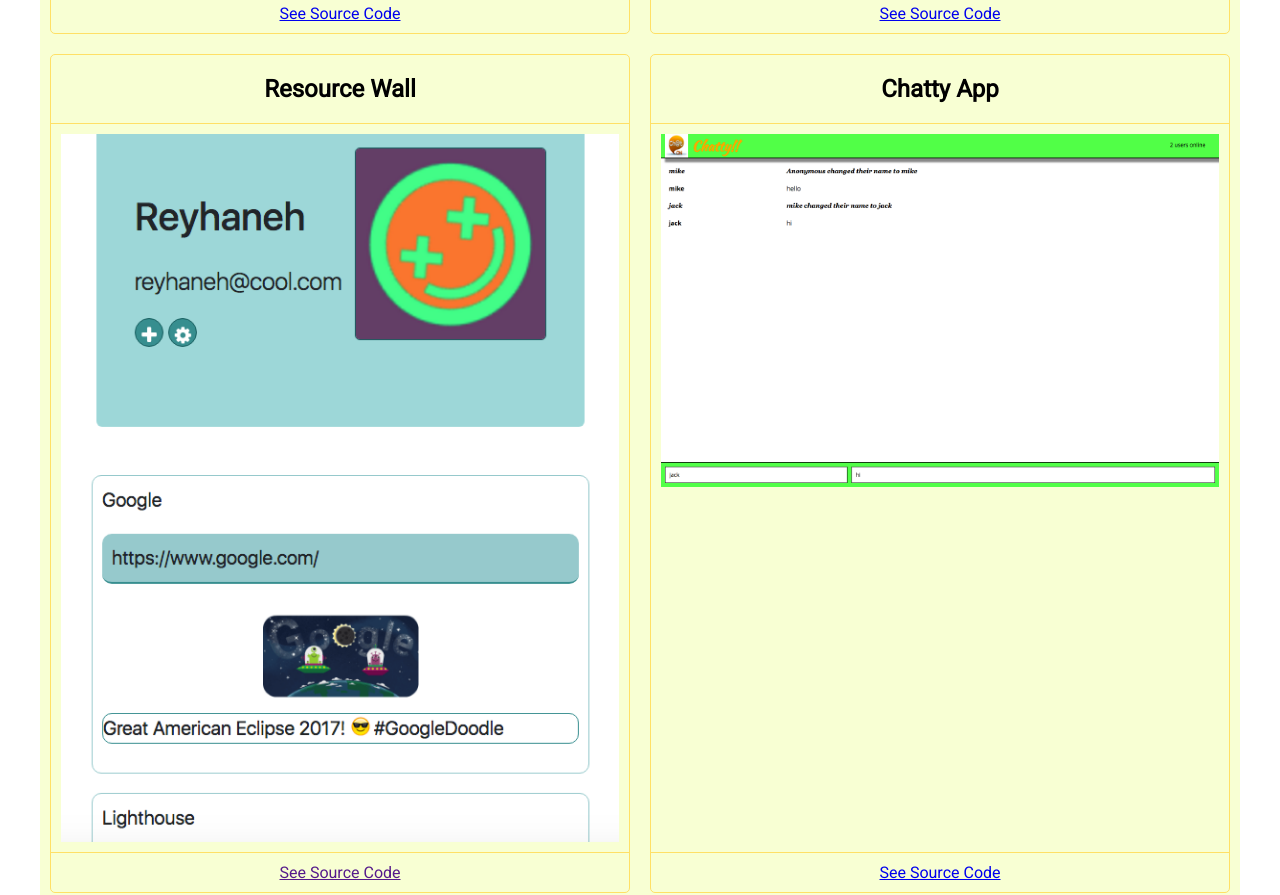
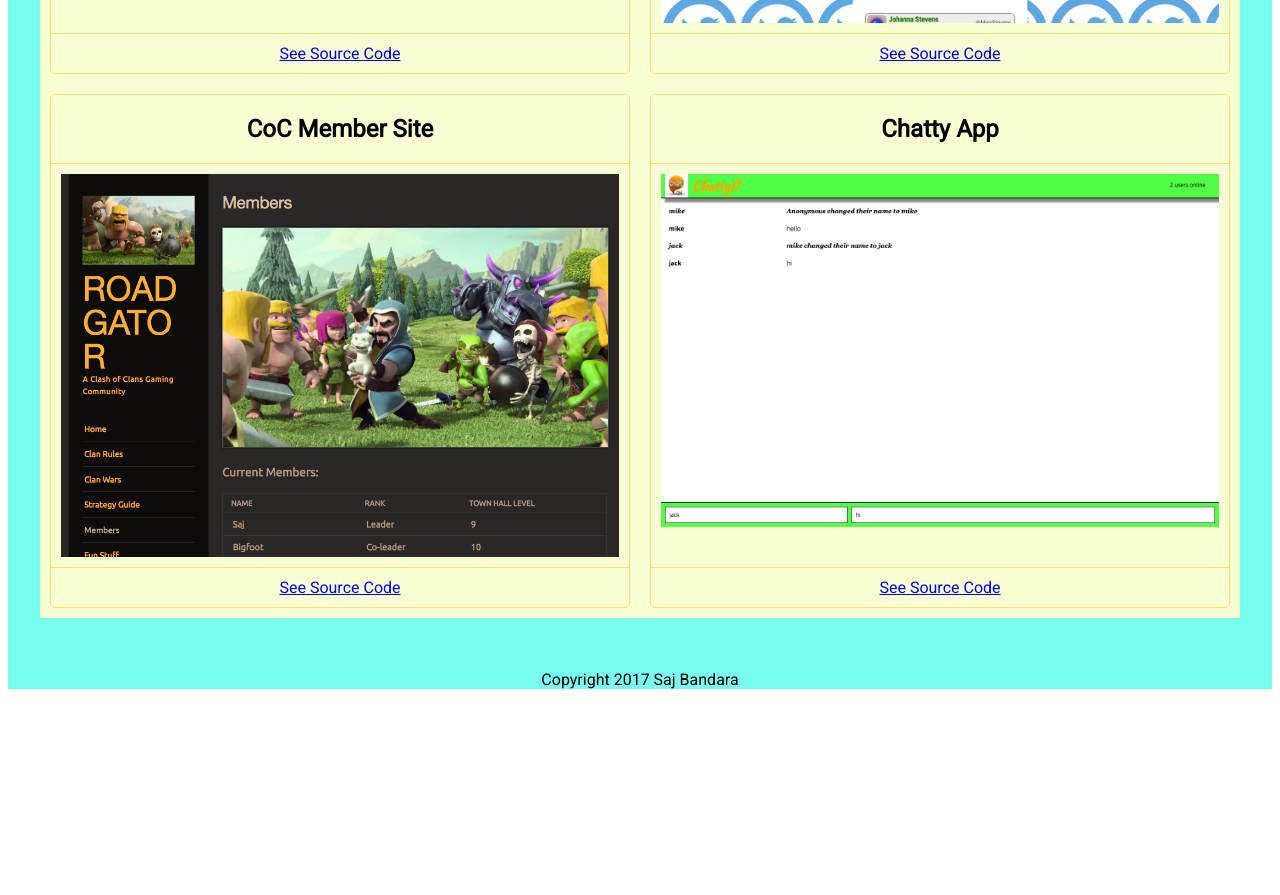
Before and after one commit to Sanju3001/Sanju3001.github.io, a plain HTML site: page index.html in a window 1280 px wide. Shown: the part 860-1755 px from the top of the page. After the commit the page ends 1557 px from the top, so only its background shows below. Drawn offline with Linux system fonts and the light colour scheme.

Commit message:
css grid

```diff
--- a/css/style.css
+++ b/css/style.css
@@ -38,10 +38,12 @@
 }
 
 .main-nav {
+  padding: 10px;
   grid-area: nav;
 }
 
 .info {
+  padding: 10px;
   grid-area: info;
 }
 
@@ -66,6 +68,7 @@
 }
 
 .wrapper {
+  background-color: #79FFEF;
   font-family: 'Roboto', sans-serif;
   display: grid;
   grid-gap: 20px;
--- a/index.html
+++ b/index.html
@@ -53,9 +53,9 @@
       <div class="cta"> <a href="https://github.com/Sanju3001/tweetr" target="_blank"> See Source Code </a> </div>
     </li>
     <li>
-      <center><h2>Resource Wall</h2></center>
-      <div class="body"> <img class="pic-container" src="images/resource-wall.png"> </div>
-      <div class="cta"> <a href=""> See Source Code </a> </div>
+      <center><h2>CoC Member Site</h2></center>
+      <div class="body"> <img class="pic-container" src="images/clash.png"> </div>
+      <div class="cta"> <a href="https://roadgatorclan.wordpress.com/"> See Source Code </a> </div>
     </li>
     <li>
      <center><h2>Chatty App</h2></center>
```
Also changed, not shown: images/clash.png (added), 1 other file.
